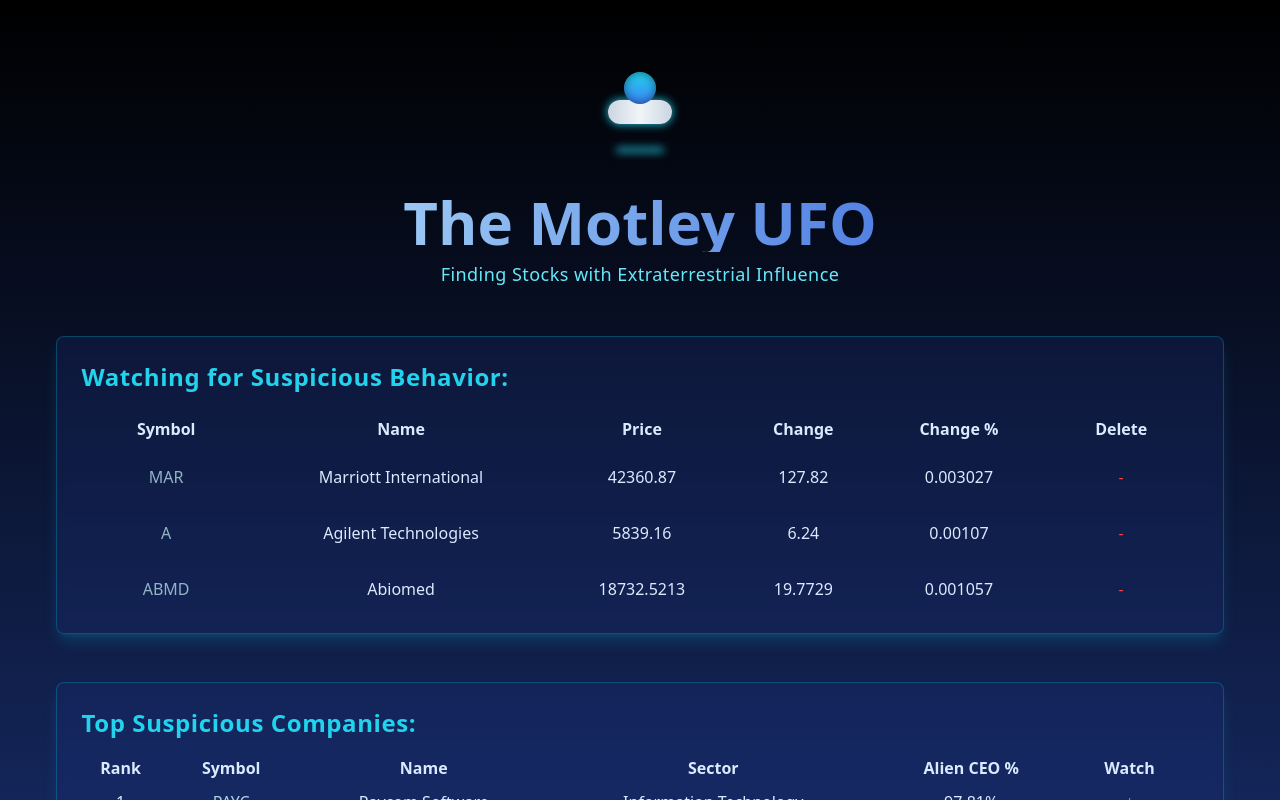
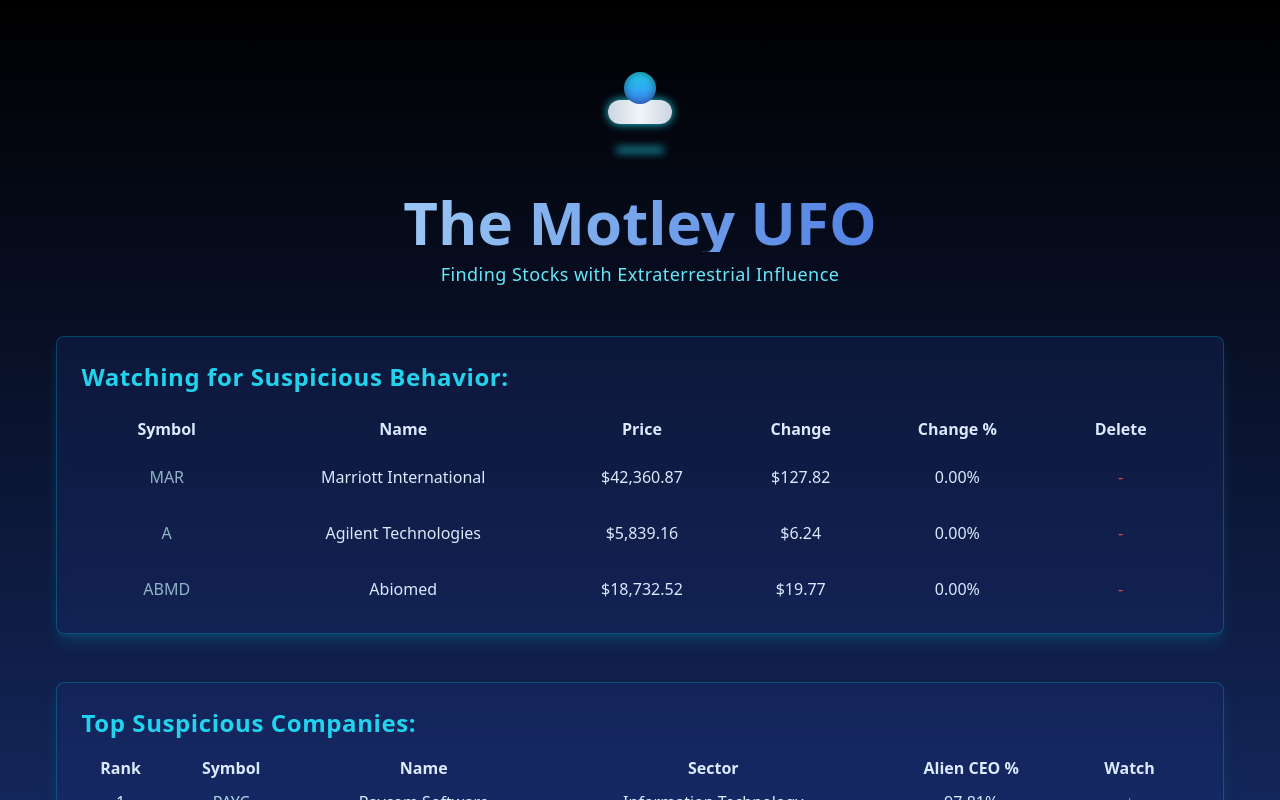
Before and after one commit to timdavila/fool-exercise, a Next.js app: page / in a window 1280 px wide. Shown: the top 800 px of the page. Built offline with nearby package versions, Linux system fonts and the light colour scheme.

Commit message:
use formatters in watchlist

```diff
--- a/src/components/watchList.tsx
+++ b/src/components/watchList.tsx
@@ -10,6 +10,7 @@
 import CompanyLink from './ui/companyLink'
 import { Instrument } from '~types/quotes'
 import { getRealtimeQuotes } from '~data/services/quotes-service'
+import { formatCurrency, formatPercent } from '~utils/formatters'
 
 export default function WatchList(){
   const dispatch = useDispatch()
@@ -80,9 +81,9 @@
             <CompanyLink exchange={instrument.exchange} symbol={instrument.symbol} />
             </td>
             <td className="px-4 py-2">{instrument.name}</td>
-            <td className="px-4 py-2">{instrument.currentPrice}</td>
-            <td className="px-4 py-2">{instrument.priceChange}</td>
-            <td className="px-4 py-2">{instrument.percentChange}</td>
+            <td className="px-4 py-2">{formatCurrency(instrument.currentPrice)}</td>
+            <td className="px-4 py-2">{formatCurrency(instrument.priceChange)}</td>
+            <td className="px-4 py-2">{formatPercent(instrument.percentChange)}</td>
             <td className="px-4 py-2">
             <WatchButton
               instrumentId={instrument.instrumentId}
```
